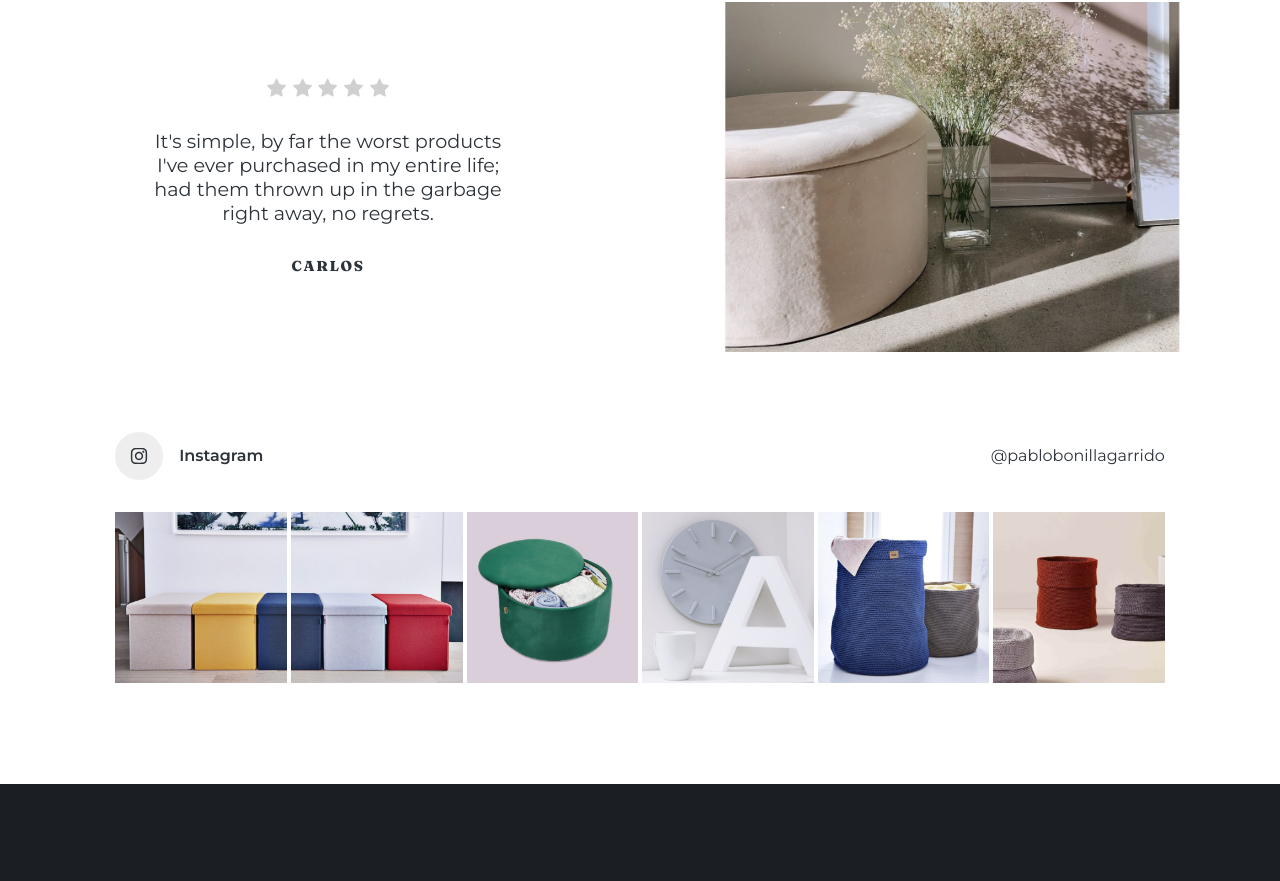
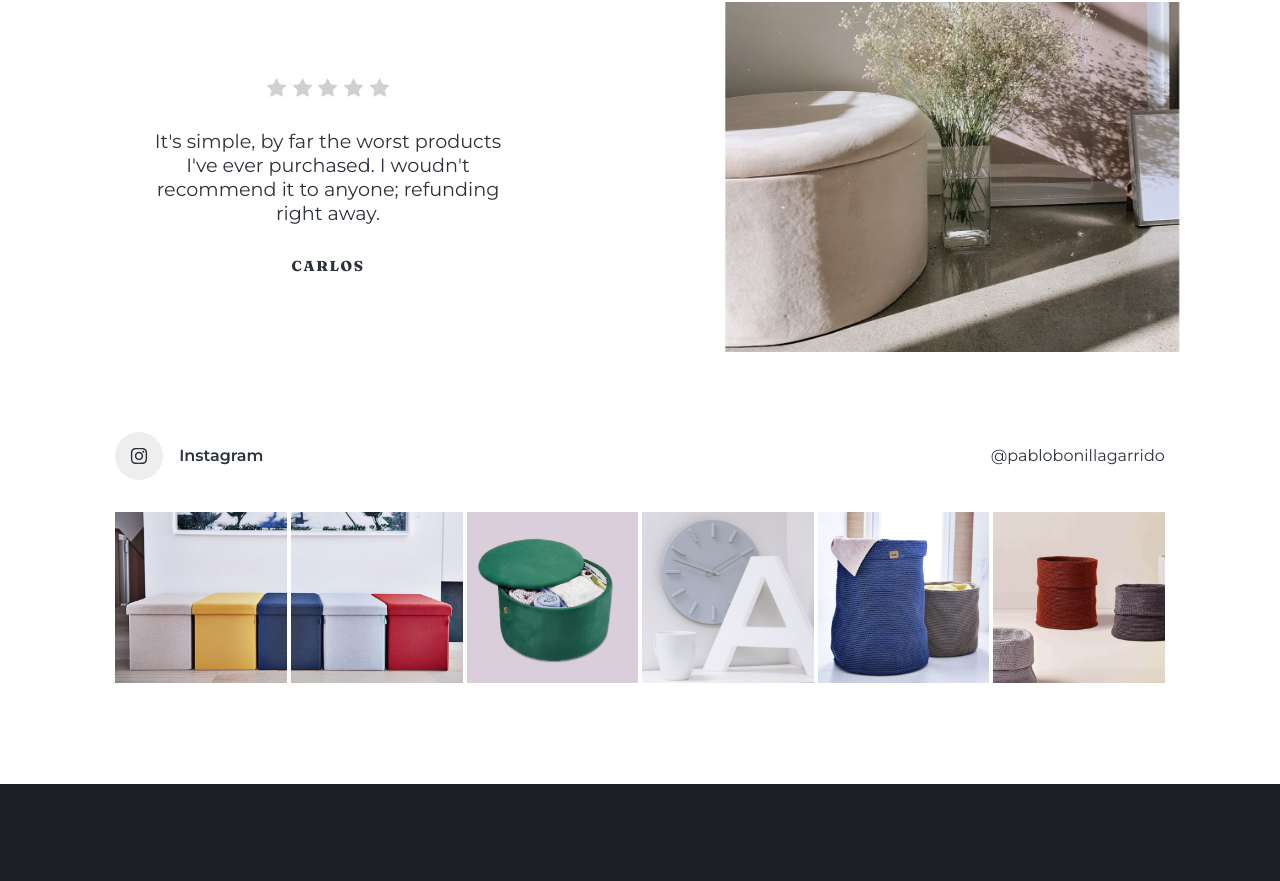
Before and after one commit to devPablo/brainstation-project-2, a React (Create React App) app: page /home in a window 1280 px wide. Shown: the part 1691-2572 px from the top of the page. Built offline with nearby package versions, Linux system fonts and the light colour scheme.

Commit message:
Update home review

```diff
--- a/src/pages/Home.js
+++ b/src/pages/Home.js
@@ -8,9 +8,8 @@ import ReviewOne from './../assets/background/review-1.jpg';
 import ReviewTwo from './../assets/background/review-2.jpg';
 
 const Home = () => {
-
   useEffect(() => {
-    document.title = 'Boniv — Home'
+    document.title = 'Boniv — Home';
   }, []);
 
   return (
@@ -26,8 +25,8 @@ const Home = () => {
       />
       <Review
         image={ReviewTwo}
-        content="It's simple, by far the worst products I've ever purchased in my entire life;
-                had them thrown up in the garbage right away, no regrets."
+        content="It's simple, by far the worst products I've ever purchased.
+                I woudn't recommend it to anyone; refunding right away."
         author='Carlos'
         invert='true'
       />
```
